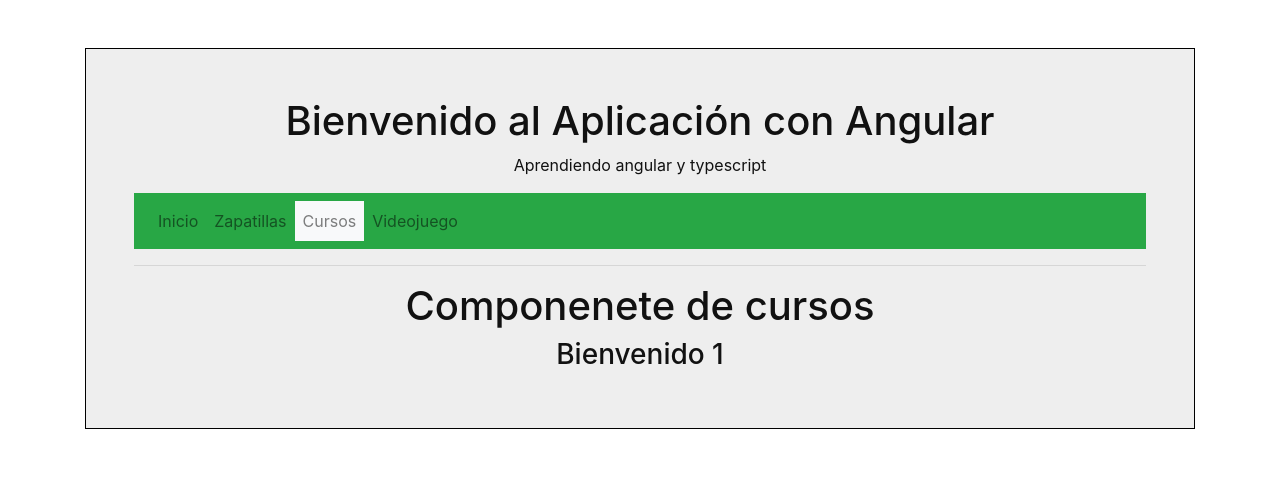
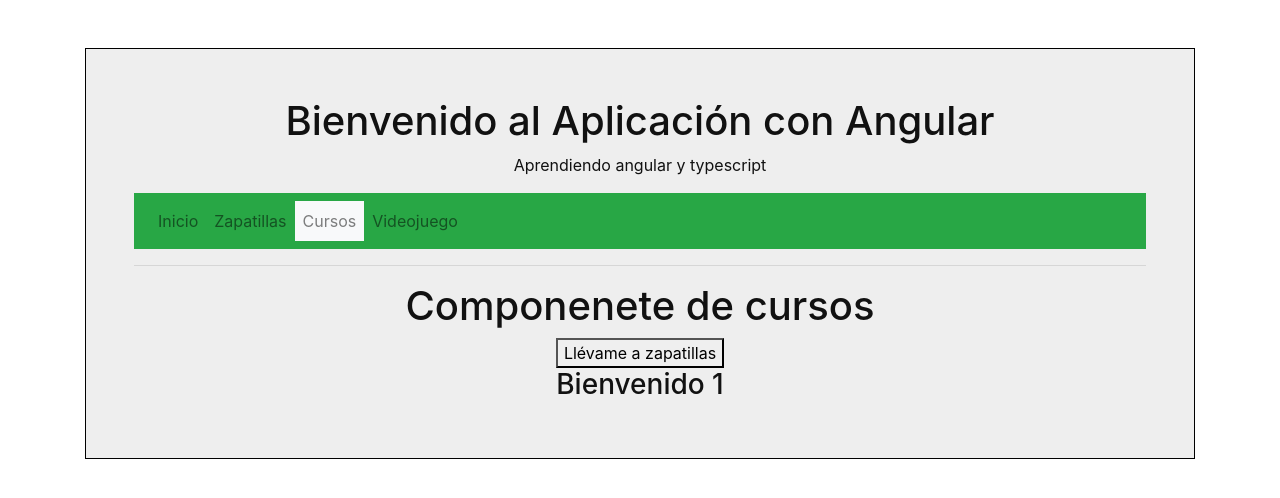
Before and after one commit to ibanfernandez/aprendiendoAngular, an Angular app: page /cursos/1 in a window 1280 px wide. Shown: the top 498 px of the page. Built offline with nearby package versions, Linux system fonts and the light colour scheme.

Commit message:
prueba 4

```diff
--- a/src/app/cursos/cursos.component.html
+++ b/src/app/cursos/cursos.component.html
@@ -1,3 +1,5 @@
 <h1>Componenete de cursos</h1>
+
+<button (click)="redirigir()">Llévame a zapatillas</button>
 <h3 *ngIf="nombre">Bienvenido {{ nombre }} </h3>
 <h3 *ngIf="followers">Tus seguidores son  {{ followers }} </h3>
--- a/src/app/cursos/cursos.component.ts
+++ b/src/app/cursos/cursos.component.ts
@@ -19,10 +19,16 @@ export class CursosComponent implements OnInit {
     this._route.params.subscribe((params:Params)=>{
       this.nombre = params.nombre;
       this.followers = +params.followers;
-
+      if(this.nombre == 'ninguno'){
+        this._router.navigate(['/home']);
+      }
       // this.param1 = params['param1'];
       // console.log(this.param1);
     });
   }
 
+  redirigir(){
+    this._router.navigate(['/zapatillas']);
+  }
+
 }
--- a/src/app/zapatillas/zapatillas.component.ts
+++ b/src/app/zapatillas/zapatillas.component.ts
@@ -23,7 +23,8 @@ export class ZapatillasComponent {
             new Zapatilla('New Styles', "Adidas", "Rojo", 50, true),
             new Zapatilla('Nike runner', "Nike", "Blanco", 100, true),
             new Zapatilla('507', "New Balance", "Negro", 75, true),
-            new Zapatilla('Airmax', "Nike", "Negro", 190, false)
+            new Zapatilla('Airmax', "Nike", "Negro", 190, false),
+            new Zapatilla('35', "Sketchers", "Negro", 40, false)
         ]
     }
 
```
Also changed, not shown: src/app/zapatillas/zapatillas.component.html (+4 -5 lines).
